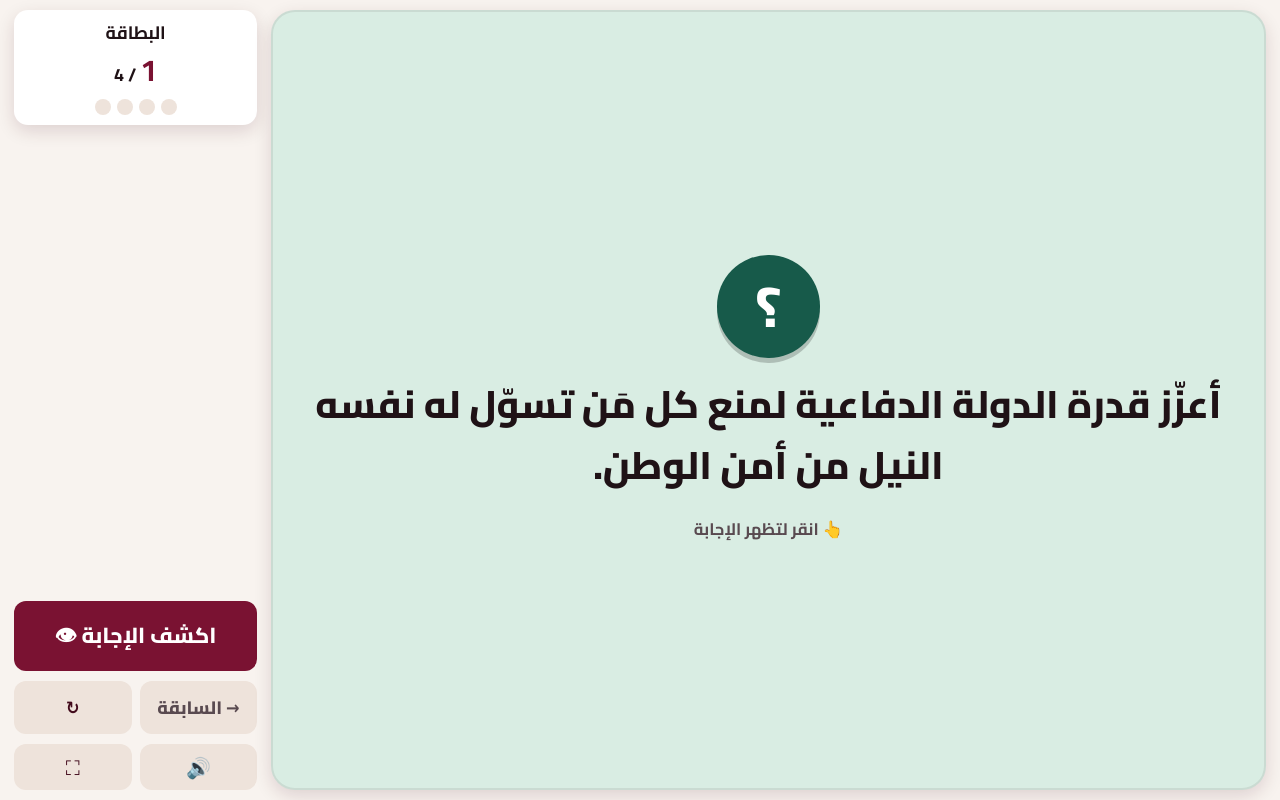
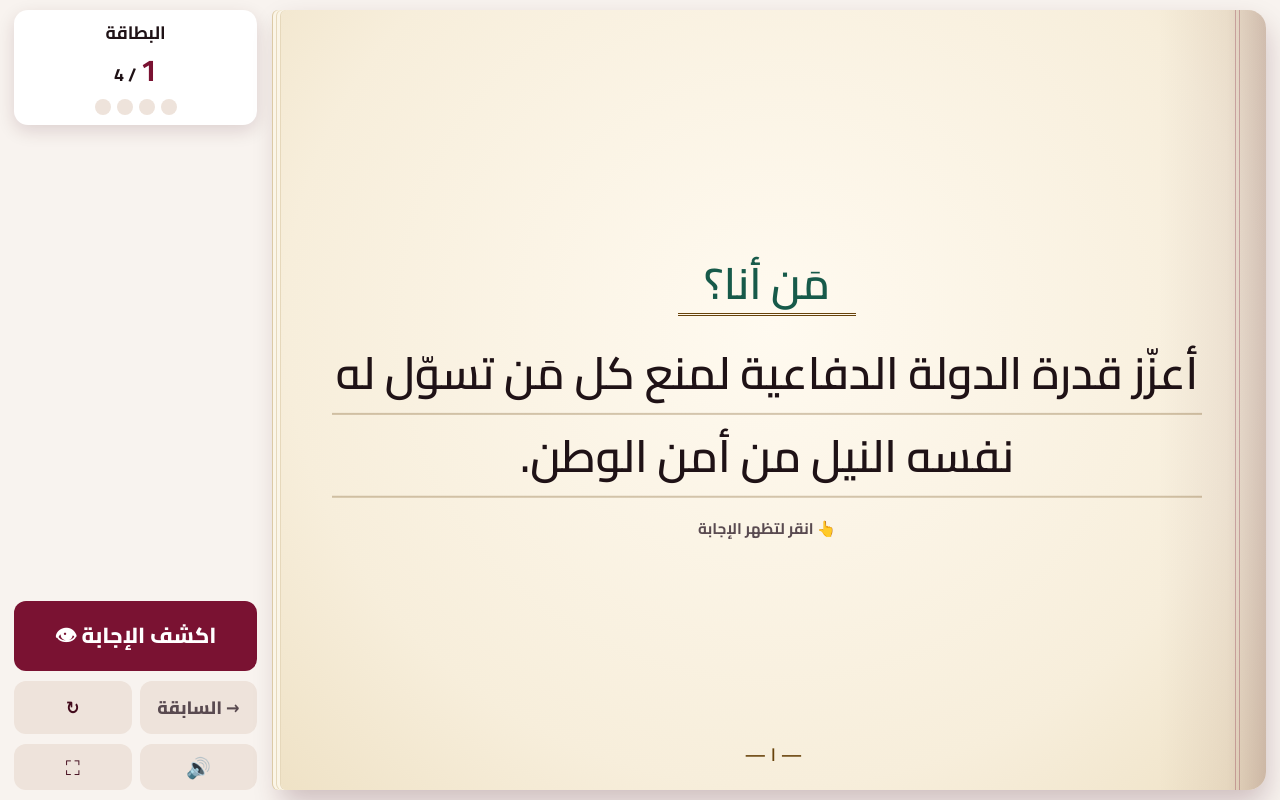
Before and after one commit to salehbinjaber0-svg/rahhala, a plain HTML site: page games/whoami-7.html in a window 1280 px wide. Drawn offline with Linux system fonts and the light colour scheme; a web font is replaced by a local one.

Commit message:
«مَن أنا؟»: البطاقة صفحة كتاب مكتوبة بخط اليد
طلب المالك أن تبدو البطاقة «وكأنك كاتبها على كتاب»؛ كانت لوحاً وردياً/أخضر بخط Cairo
فلا توحي بالكتابة.

- الوجهان صفحة كتاب: ورق عاجي بتدرّج خفيف، ظل الكعب يميناً (الكتاب العربي يُفتح من اليمين)،
  حافة أوراق متراكبة يساراً، خط هامش، ورقم صفحة بالأسفل.
- المعلومة والإجابة بخط الرقعة (Aref Ruqaa — ضمن الخطوط الثلاثة المعتمدة) على أسطر مسطّرة،
  واسم البُعد مظلّل كأنه بقلم تحديد بلون بطاقته.
- جُرّبت حركة قلب الصفحة من الكعب فانزلقت الصفحة خارج الشاشة أثناء الحركة، فأُبقي القلب المركزي البسيط.

اختُبر: فحص.js سليم · jsdom: التنقل عبر البطاقات الأربع · لقطات Playwright قبل الكشف وبعده ومع العجلة.

Co-Authored-By: Claude Opus 5.5 <noreply@anthropic.com>
Claude-Session: https://claude.ai/code/session_01Qh9y3Xk7G5GySCnGYiLiaa

```diff
--- a/games/whoami-7.html
+++ b/games/whoami-7.html
@@ -30,27 +30,39 @@
   .flip{position:relative;perspective:1600px;cursor:pointer;min-height:0;border:0;padding:0;background:none;font-family:inherit;color:inherit;
     width:100%;max-width:1000px;animation:slideIn .45s cubic-bezier(.3,1.2,.5,1) both}
   @keyframes slideIn{from{opacity:0;transform:translateX(-60px) scale(.96)}to{opacity:1;transform:none}}
-  .flip:focus-visible{outline:4px solid var(--gold);outline-offset:4px;border-radius:24px}
-  .inner{position:absolute;inset:0;transition:transform .7s cubic-bezier(.3,1.3,.5,1);transform-style:preserve-3d}
+  .flip:focus-visible{outline:4px solid var(--gold);outline-offset:6px;border-radius:18px}
+  .inner{position:absolute;inset:0 0 0 10px;transition:transform .7s cubic-bezier(.3,1.3,.5,1);transform-style:preserve-3d}
   .flip.open .inner{transform:rotateY(180deg)}
-  .face{position:absolute;inset:0;border-radius:24px;backface-visibility:hidden;-webkit-backface-visibility:hidden;
-    display:flex;flex-direction:column;align-items:center;justify-content:center;gap:clamp(10px,2vh,26px);
-    padding:clamp(12px,1.6vw,26px);text-align:center;box-shadow:var(--shadow);border:2px solid rgba(31,18,22,.08)}
-  .front{background:var(--bg)}
-  .flip:hover .front{filter:brightness(.98)}
-  .qmark{width:clamp(64px,8vw,120px);height:clamp(64px,8vw,120px);border-radius:50%;background:var(--deep);color:#fff;
-    display:flex;align-items:center;justify-content:center;font-weight:800;font-size:clamp(34px,4.4vw,70px);flex:none;
-    box-shadow:0 5px 0 rgba(0,0,0,.2)}
-  .clue{font-weight:800;font-size:clamp(22px,3vw,48px);line-height:1.6;color:var(--ink);max-width:24em}
-  .tap{font-weight:700;font-size:clamp(14px,1.3vw,20px);color:var(--muted)}
-  .back{transform:rotateY(180deg);background:var(--deep);color:#fff}
-  .back .ico{font-size:clamp(60px,8vw,140px);line-height:1;animation:none}
+  /* ═══ صفحة كتاب (طلب المالك، ٢٤ نوفمبر ٢٠٢٦: «وكأنك كاتبها على كتاب») ═══
+     ورق عاجي وكعب الكتاب يميناً (الكتاب العربي يُفتح من اليمين) وحافة أوراق يساراً،
+     والكتابة بخط الرقعة على أسطر مسطّرة. قلب البطاقة = قلب الصفحة */
+  .face{position:absolute;inset:0;border-radius:6px 18px 18px 6px;backface-visibility:hidden;-webkit-backface-visibility:hidden;
+    display:flex;flex-direction:column;align-items:center;justify-content:center;gap:clamp(8px,2vh,24px);
+    padding:clamp(18px,3vw,56px) clamp(40px,5vw,90px) clamp(18px,3vw,56px) clamp(28px,4vw,70px);text-align:center;
+    background:
+      linear-gradient(to left, rgba(66,10,28,.20) 0, rgba(66,10,28,.06) 4%, transparent 11%),   /* ظل الكعب */
+      radial-gradient(ellipse at 50% 40%, #fffaf0 0%, #f7eedb 70%, #efe2c6 100%);              /* الورق */
+    color:var(--ink);font-family:"Aref Ruqaa","Cairo",serif;
+    box-shadow:-1px 0 0 #e6d8bb, -4px 0 0 #fbf5e7, -5px 0 0 #e6d8bb, -8px 0 0 #fbf5e7, -9px 0 0 #dccaa6,   /* حافة الأوراق */
+      0 14px 28px rgba(66,10,28,.22)}
+  .face::before{content:"";position:absolute;top:0;bottom:0;right:clamp(14px,2vw,30px);width:3px;
+    border-right:1px solid rgba(122,18,50,.28);border-left:1px solid rgba(122,18,50,.28)}   /* خط الهامش */
+  .flip:hover .front{filter:brightness(.99)}
+  .pgHead{font-size:clamp(26px,3.4vw,56px);line-height:1.2;color:var(--deep);padding:0 .6em .1em;
+    border-bottom:3px double var(--gold-deep)}
+  .clue{font-size:clamp(26px,3.5vw,58px);line-height:1.85;color:var(--ink);max-width:22em;
+    background:linear-gradient(transparent calc(100% - 2px), rgba(104,67,11,.28) 0);background-size:100% 1.85em}   /* أسطر الدفتر */
+  .tap{font-family:"Cairo",sans-serif;font-weight:700;font-size:clamp(13px,1.2vw,18px);color:var(--muted)}
+  .pgNum{position:absolute;bottom:clamp(8px,1.4vw,18px);left:0;right:0;font-size:clamp(16px,1.5vw,24px);color:var(--gold-deep)}
+  .back{transform:rotateY(180deg)}
+  .back .ico{font-size:clamp(54px,7vw,120px);line-height:1;animation:none}
   .flip.open .back .ico{animation:bounce .8s .35s ease both}
   @keyframes bounce{0%{transform:scale(.3)}60%{transform:scale(1.15)}100%{transform:scale(1)}}
-  .back .ansLbl{font-weight:700;font-size:clamp(16px,1.7vw,26px);color:var(--gold-light)}
-  .back .ans{font-family:"Aref Ruqaa","Cairo",serif;font-size:clamp(38px,5.4vw,90px);line-height:1.25;
-    background:rgba(0,0,0,.2);border-radius:18px;padding:6px 18px}
-  .back .mini{font-weight:600;font-size:clamp(16px,1.8vw,28px);line-height:1.6}
+  .back .ansLbl{font-size:clamp(22px,2.4vw,38px);color:var(--gold-deep)}
+  .back .ans{font-size:clamp(44px,6vw,100px);line-height:1.25;color:var(--deep);padding:0 .3em;
+    background:linear-gradient(transparent 62%, var(--bg) 0)}   /* كأنها مظلّلة بقلم */
+  .back .mini{font-size:clamp(22px,2.6vw,42px);line-height:1.85;
+    background:linear-gradient(transparent calc(100% - 2px), rgba(104,67,11,.28) 0);background-size:100% 1.85em}
   .k0{--bg:#d9ede3;--deep:#175a4a}   /* العسكري — أخضر */
   .k1{--bg:#e7dcef;--deep:#6b3fa0}   /* السياسي — بنفسجي */
   .k2{--bg:#f4d9e3;--deep:#a71944}   /* الاقتصادي — وردي */
@@ -159,8 +171,8 @@ function show(i){
   b.type = 'button'; b.className = 'flip k' + c.k;
   b.setAttribute('aria-label', 'البطاقة ' + (i + 1) + ': ' + c.clue);
   b.innerHTML = `<div class="inner">
-      <div class="face front"><div class="qmark">؟</div><div class="clue"></div><div class="tap">👆 انقر لتظهر الإجابة</div></div>
-      <div class="face back"><div class="ico">${c.ico}</div><div class="ansLbl">أنا…</div><div class="ans"></div><div class="mini"></div></div>
+      <div class="face front"><div class="pgHead">مَن أنا؟</div><div class="clue"></div><div class="tap">👆 انقر لتظهر الإجابة</div><div class="pgNum">— ${'١٢٣٤'[i]} —</div></div>
+      <div class="face back"><div class="ico">${c.ico}</div><div class="ansLbl">أنا…</div><div class="ans"></div><div class="mini"></div><div class="pgNum">— ${'١٢٣٤'[i]} —</div></div>
     </div>`;
   b.querySelector('.clue').textContent = c.clue;
   b.querySelector('.ans').textContent = c.a;
```
